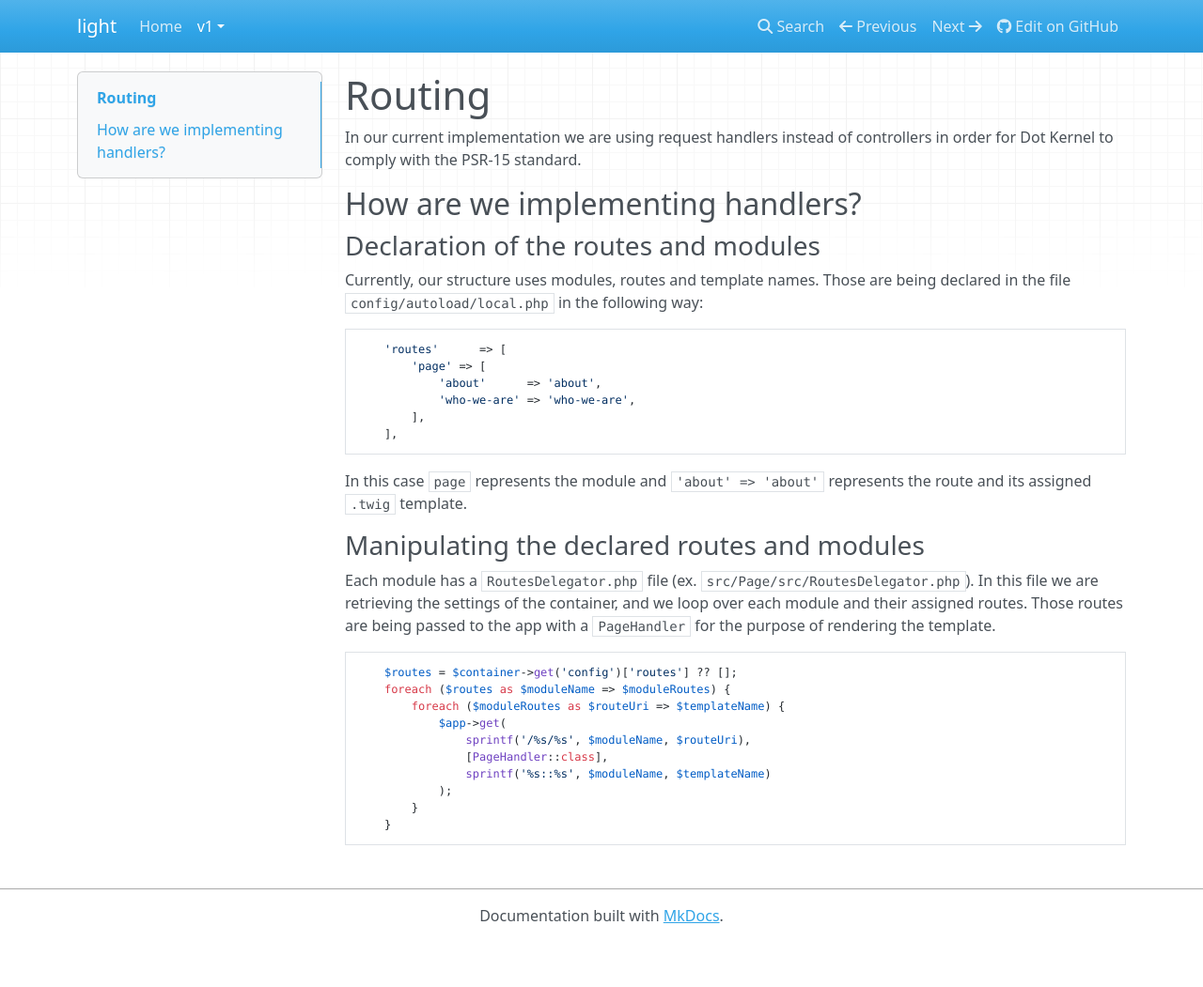
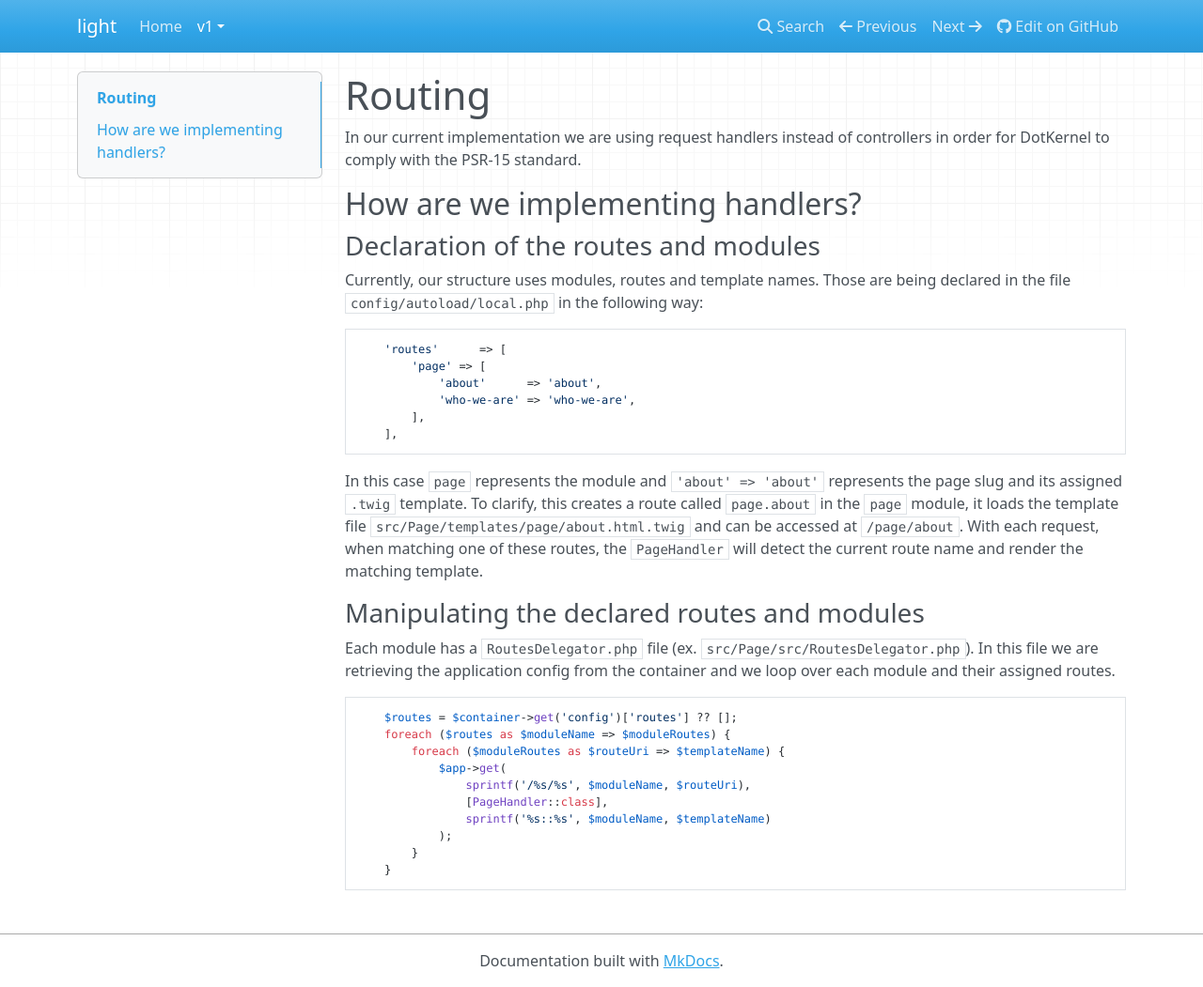
Before and after one commit to dotkernel/light-documentation, an MkDocs documentation site: the page built from docs/book/v1/how-tos/routing.md, in a window 1280 px wide and 1051 px high. Shown: the whole window at 94% size. Built offline with MkDocs 1.6.1, drawn with Linux system fonts in a browser that asks for light colours; nearby versions of some CDN libraries.

Commit message:
Documentation updates
Signed-off-by: horea <horea@rospace.com>

````diff
--- a/docs/book/v1/how-tos/routing.md
+++ b/docs/book/v1/how-tos/routing.md
@@ -1,12 +1,13 @@
 # Routing
 
-In our current implementation we are using request handlers instead of controllers in order for Dot Kernel to comply with the PSR-15 standard.
+In our current implementation we are using request handlers instead of controllers in order for DotKernel to comply with the PSR-15 standard.
 
 ## How are we implementing handlers?
 
 ### Declaration of the routes and modules
 
-Currently, our structure uses modules, routes and template names. Those are being declared in the file `config/autoload/local.php` in the following way:
+Currently, our structure uses modules, routes and template names.
+Those are being declared in the file `config/autoload/local.php` in the following way:
 
 ```php
     'routes'      => [
@@ -17,13 +18,14 @@ Currently, our structure uses modules, routes and template names. Those are bein
     ],
 ```
 
-In this case `page` represents the module and `'about' => 'about'` represents the route and its assigned `.twig` template.
+In this case `page` represents the module and `'about' => 'about'` represents the page slug and its assigned `.twig` template.
+To clarify, this creates a route called `page.about` in the `page` module, it loads the template file `src/Page/templates/page/about.html.twig` and can be accessed at `/page/about`.
+With each request, when matching one of these routes, the `PageHandler` will detect the current route name and render the matching template.
 
 ### Manipulating the declared routes and modules
 
-Each module has a `RoutesDelegator.php` file (ex. `src/Page/src/RoutesDelegator.php`). In this file we are retrieving the settings of the container,
-and we loop over each module and their assigned routes. Those routes are being passed to the app with a `PageHandler` for the purpose of rendering
-the template.
+Each module has a `RoutesDelegator.php` file (ex. `src/Page/src/RoutesDelegator.php`).
+In this file we are retrieving the application config from the container and we loop over each module and their assigned routes.
 
 ```php
     $routes = $container->get('config')['routes'] ?? [];
````
Also changed, not shown: docs/book/v1/how-tos/create-pages.md (+3 -5 lines).
